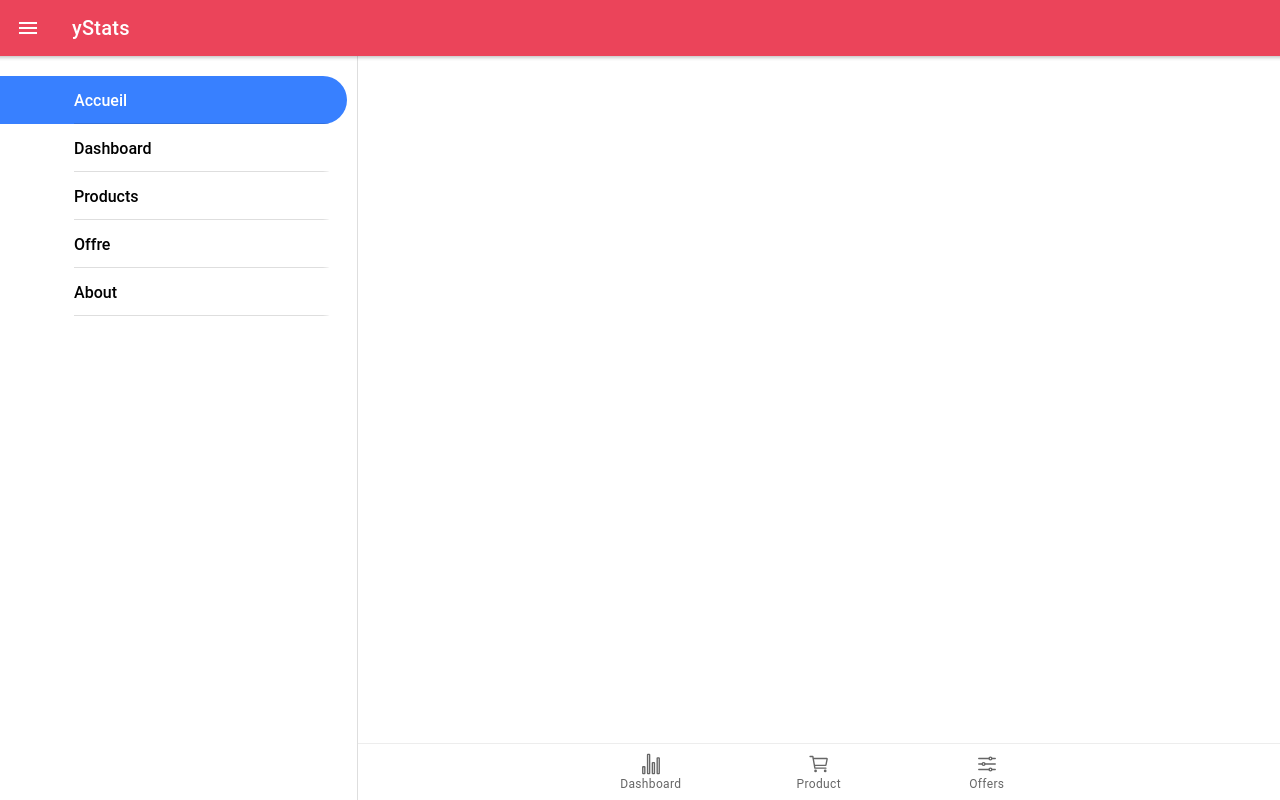
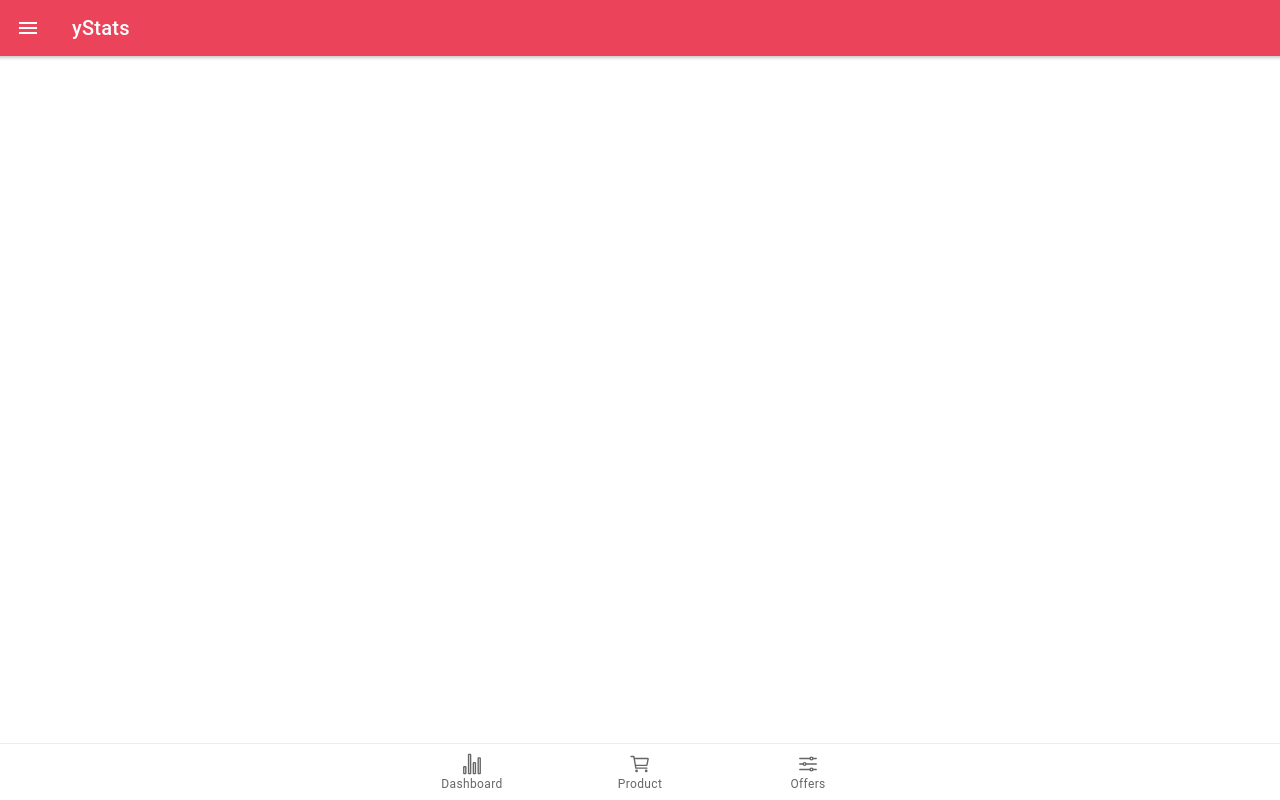
Before and after one commit to Carloss1998-lab/technowatch, a React (Create React App) app: page /tab1 in a window 1280 px wide. Built offline with nearby package versions, Linux system fonts and the light colour scheme.

Commit message:
sans split

```diff
--- a/src/App.tsx
+++ b/src/App.tsx
@@ -66,7 +66,6 @@ const App = () => (
 
         <IonContent>
           <IonReactRouter>
-            <IonSplitPane contentId="main">
             <Menu></Menu>
             <IonPage id="main">
               <Switch>
@@ -76,7 +75,7 @@ const App = () => (
                 <Route path="/" component={Home}></Route>
               </Switch>
             </IonPage>
-            </IonSplitPane>
+
           </IonReactRouter>
         </IonContent>
       </IonApp>
```
Lines whose indentation alone changed are shown as unchanged.
